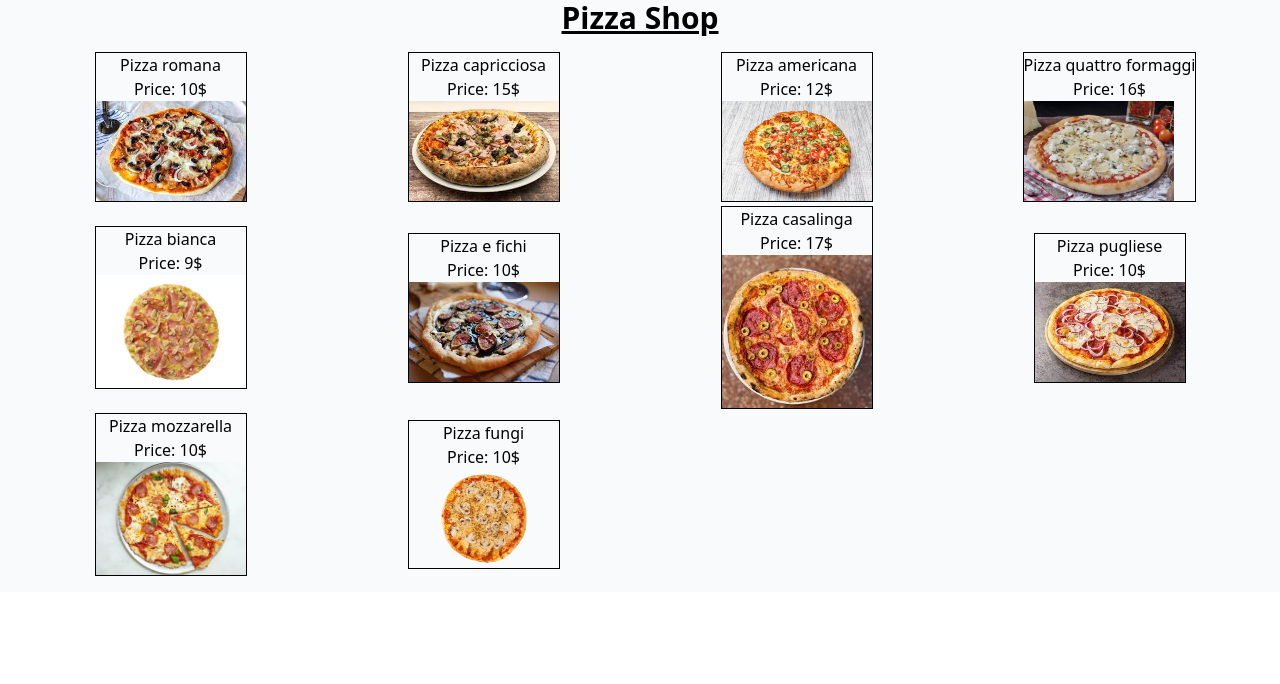
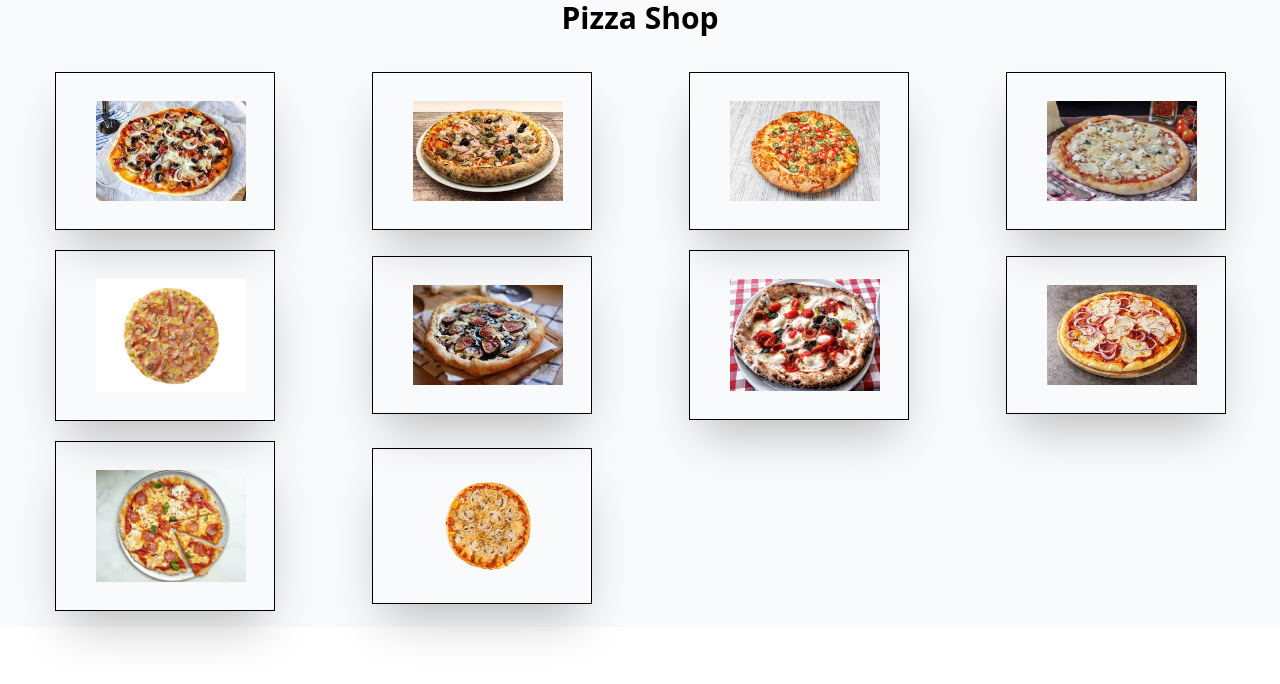
Before and after one commit to edinvnode/pizza-app-nextjs, a Next.js app: page / in a window 1280 px wide. Shown: the top 684 px of the page. Built offline with nearby package versions, Linux system fonts and the light colour scheme.

Commit message:
Added pizza details, updated styling, modified navigation, etc.

```diff
--- a/app/about/page.tsx
+++ b/app/about/page.tsx
@@ -1,5 +1,32 @@
-const Page = () => {
-  return <div>Page</div>;
-};
+"use client";
+import { useSearchParams } from 'next/navigation';
+import Link from 'next/link';
 
-export default Page;
+export default function Details () {
+  const searchParams = useSearchParams();
+  const pizzaDataString = searchParams.get("pizzaData");
+
+  let pizzaData = null;
+  try {
+    const decodedData = pizzaDataString ? decodeURIComponent(pizzaDataString) : null;
+    pizzaData = decodedData ? JSON.parse(decodedData) : null;
+  } catch (e) {
+    console.error("Invalid pizzaData in URL:", e);
+  };
+
+  const name = pizzaData?.name ?? "Unknown pizza";
+  const price = pizzaData?.price ?? "N/A";
+
+  return(
+    <div className="bg-gray-200 h-60 w-55 p-5">
+      <hr/>
+      <p><strong>Name: </strong>{name}</p>
+      <hr/>
+      <p><strong>Price: </strong>{price}</p>
+      <hr/>
+      <p><strong>Description: </strong> Nam eu fringilla felis. Curabitur in magna molestie, tristique massa nec, molestie lectus. </p>
+      <hr/>
+      <button className="float-right text-orange-800 cursor-pointer"><Link href="/"><strong>Back</strong></Link></button>
+    </div>
+  )
+}
--- a/app/page.tsx
+++ b/app/page.tsx
@@ -1,7 +1,4 @@
-'use client';
-
 import Pizza from '@/components/Pizza';
-import { useEffect } from 'react';
 
 const data = [
   {
@@ -68,10 +65,9 @@ const data = [
 
 export default function Home() {
   return (
-    <div className="bg-gray-50 ">
-      <h1 className="text-3xl font-bold underline text-center">Pizza Shop</h1>
-
-      <div className="grid grid-cols-1 sm:grid-cols-2 lg:grid-cols-3 xl:grid-cols-4 2xl:grid-cols-5 gap-1 place-items-center p-4">
+    <div className="bg-gray-50 align-middle">
+      <h1 className="text-3xl font-bold text-center mb-5">Pizza Shop</h1>
+      <div className="grid grid-cols-1 sm:grid-cols-2 lg:grid-cols-3 xl:grid-cols-4 2xl:grid-cols-5 gap-1 place-items-center p-4 gap-5">
         {data.map((pizza, index) => (
           <Pizza pizzaData={pizza} key={pizza.id} />
         ))}
--- a/components/Pizza.tsx
+++ b/components/Pizza.tsx
@@ -1,6 +1,8 @@
+"use client";
 import Image from 'next/image';
+import Link from 'next/link';
+import { useRef } from 'react';
 
-// Define prop type
 type PropType = {
   pizzaData: {
     id: number;
@@ -10,19 +12,31 @@ type PropType = {
   };
 };
 
-// Use it in your component
 const Pizza: React.FC<PropType> = ({ pizzaData }) => {
+
+  const divRef = useRef<HTMLDivElement | null>(null);
+
+  const handleBorder = (e: React.MouseEvent<HTMLDivElement>) => {
+    if (!divRef.current) return;
+
+    if (e.type === "mouseenter") {
+      divRef.current.style.border = "2px solid grey";
+    } else if (e.type === "mouseleave") {
+      divRef.current.style.border = "2px solid transparent";
+    }
+  };
+
   return (
-    <div className="border text-center">
-      <h2 className="text-center">{pizzaData.name}</h2>
-      <p className="text-center">Price: {pizzaData.price}</p>
+    <div className="border cursor-pointer p-7 shadow-2xl" ref={divRef} onMouseEnter={handleBorder} onMouseLeave={handleBorder}>
+      <Link href={{pathname: '/about', query: { pizzaData: JSON.stringify(pizzaData)}}}>
         <Image
-        className="text-center"
+          className="ml-3"
           width={150}
           height={150}
           src={pizzaData.image as string}
           alt={pizzaData.name}
         />
+      </Link>
     </div>
   );
 };
```
Also changed, not shown: public/pizza casalinga.jpeg. Lines whose indentation alone changed are shown as unchanged.
